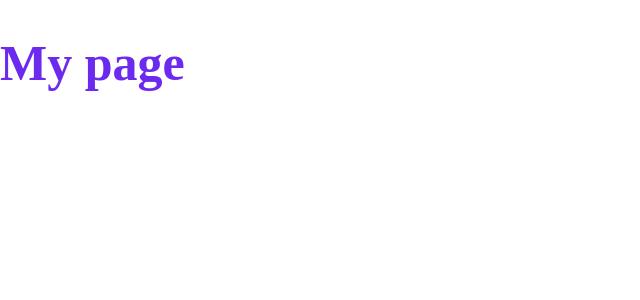
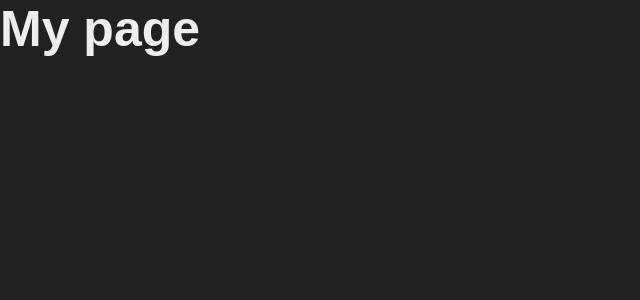
Before and after one commit to kaiorr/ignews, a Next.js app: page / in a window 1280 px wide. Shown: the top 300 px of the page, without its empty margins (0-640 px from the left). Built offline with nearby package versions, Linux system fonts and the light colour scheme.

Commit message:
feat: Adicionado valores ao tema padrao da aplicaçao e algumas refatoreçoes

```diff
--- a/src/UI/GlobalStyle/GlobalStyle.ts
+++ b/src/UI/GlobalStyle/GlobalStyle.ts
@@ -1,9 +1,22 @@
 import { createGlobalStyle } from "styled-components";
 
 export const GlobalStyle = createGlobalStyle`
-  body {
+  * {
     margin: 0;
     padding: 0;
     box-sizing: border-box;
   }
+
+  body {
+    background: ${({ theme }) => theme.palette.grey[900]};
+    color: ${({ theme }) => theme.palette.grey[200]};
+  }
+
+  body, input, textarea, select, button {
+    font: 400 1rem "Popins", sans-serif;
+  }
+
+  button {
+    cursor: pointer;
+  }
 `;
--- a/src/UI/Themes/theme.ts
+++ b/src/UI/Themes/theme.ts
@@ -18,17 +18,25 @@ const theme = {
       main: "#FC3C00",
     },
     warning: {
-      main: "#FCA600",
+      light: "#ffb74d",
+      main: "#ff9800",
+      dark: "#f57c00",
+      contrastText: "rgba(0, 0, 0, 0.87)",
     },
     success: {
       main: "#00D34D",
     },
     grey: {
-      50: "#FAFAFA",
-      100: "#F0F0F0",
-      200: "#D7D9DD",
-      300: "#C4C4C4",
-      400: "#9B9B9B",
+      50: "#fafafa",
+      100: "#f5f5f5",
+      200: "#eeeeee",
+      300: "#e0e0e0",
+      400: "#bdbdbd",
+      500: "#9e9e9e",
+      600: "#757575",
+      700: "#616161",
+      800: "#424242",
+      900: "#212121",
     },
   },
   typography: {
--- a/src/pages/_app.tsx
+++ b/src/pages/_app.tsx
@@ -1,9 +1,10 @@
 import Head from "next/head";
+import { AppProps } from "next/app";
+import { ThemeProvider } from "styled-components";
+import { GlobalStyle } from "../UI/GlobalStyle/GlobalStyle";
 import theme from "../UI/Themes/theme";
-import { GlobalStyle } from "../UI/GlobalStyle/GlobalStyle";
-import { ThemeProvider } from "styled-components";
 
-function MyApp({ Component, pageProps }) {
+const MyApp: React.FC<AppProps> = ({ Component, pageProps }) => {
   return (
     <>
       <Head>
@@ -14,12 +15,12 @@ function MyApp({ Component, pageProps }) {
           rel="stylesheet"
         />
       </Head>
-      <GlobalStyle />
       <ThemeProvider theme={theme}>
         <Component {...pageProps} />
+        <GlobalStyle />
       </ThemeProvider>
     </>
   );
-}
+};
 
 export default MyApp;
--- a/src/pages/index.tsx
+++ b/src/pages/index.tsx
@@ -2,7 +2,7 @@ import styled from "styled-components";
 
 const Title = styled.h1`
   font-size: 50px;
-  color: ${({ theme }) => theme.palette.primary.main};
+  color: ${({ theme }) => theme.palette.grey[200]};
 `;
 
 export default function Home() {
```
Also changed, not shown: tsconfig.json (+13 -3 lines).
